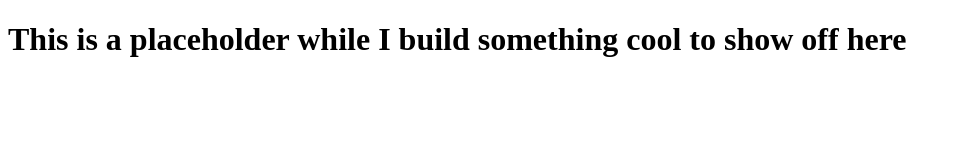
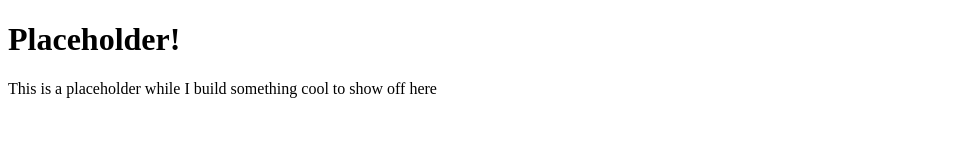
Before and after one commit to ccjmk/ccjmk.github.io, a website: page index.html in a window 1280 px wide. Shown: the whole page, without its empty margins (0-961 px from the left). Drawn offline with Linux system fonts and the light colour scheme.

Commit message:
pushed update for pages redeploy

```diff
--- a/index.html
+++ b/index.html
@@ -7,6 +7,7 @@
     <title>Welcome to my lil den!</title>
 </head>
 <body>
-    <h1>This is a placeholder while I build something cool to show off here</h1>
+    <h1>Placeholder!</h1>
+    <p>This is a placeholder while I build something cool to show off here</p>
 </body>
 </html>
```
